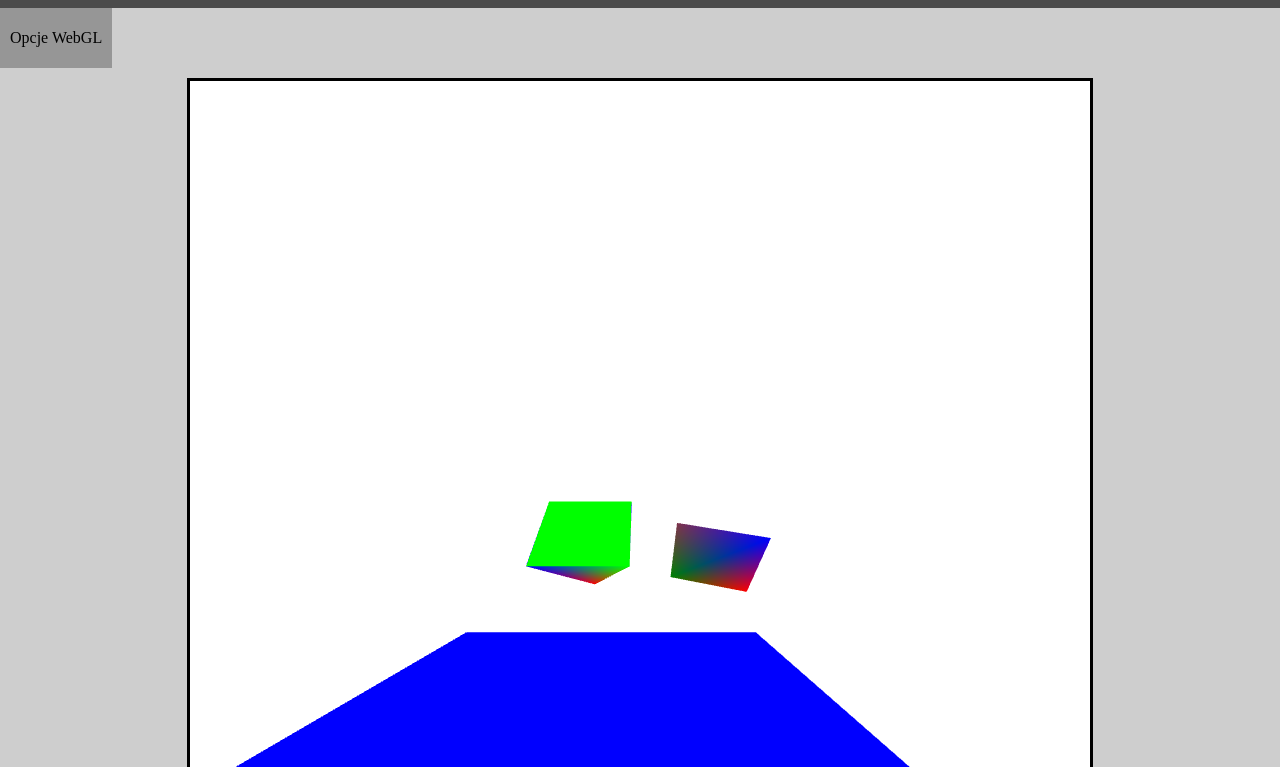
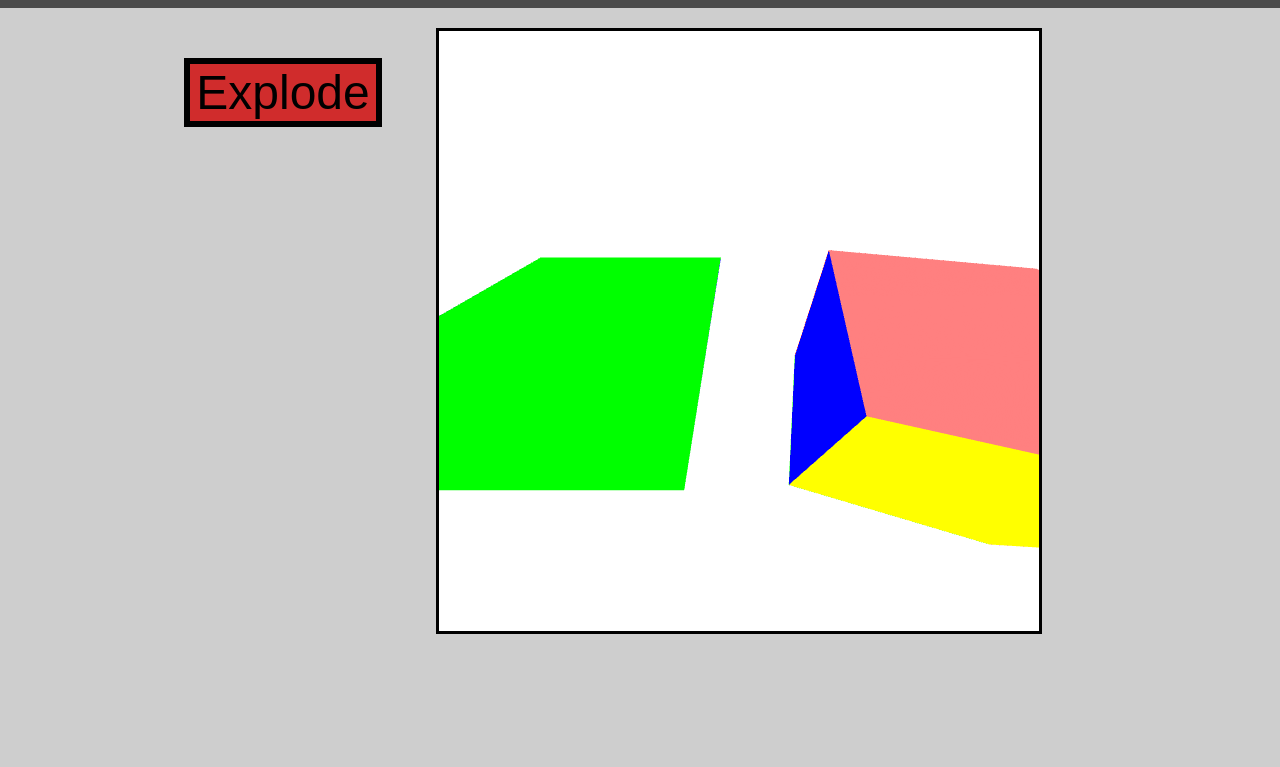
Before and after one commit to pwiatr/webGlPresentation, a plain HTML site: page WebGLProject/WebGLProject/lessons/third.html in a window 1280 px wide. Shown: the part 123-890 px from the top of the page. After the commit the page ends 800 px from the top, so only its background shows below. Drawn offline with Linux system fonts and the light colour scheme.

Commit message:
Dodano kilka kontrolek - regulacja prędkości w Buforach i ekplozja w Obiektach 3D.

```diff
--- a/WebGLProject/WebGLProject/lessons/third.html
+++ b/WebGLProject/WebGLProject/lessons/third.html
@@ -33,7 +33,16 @@
         }
     </script>
 
+    <style>
+        #crazy {
+             font-size: 3em;
+    background-color: #d02c2c;
+    border: 6px;
+    border-style: solid;
+    cursor: pointer;
+        }
 
+    </style>
 </head>
 <body>
     <div class="nav-panel">
@@ -41,25 +50,25 @@
             <a href="../index.html"><img src="../images/backArrow.png" /></a>
         </div>
         <div class="nav-title">
-            <h1>OpenGL i WebGL</h1>
+            <h1>Obiekty 3D</h1>
         </div>
     </div>
-    <div class="optionPanel">
-        <p>Opcje WebGL</p>
+    <div class="container">
+        <div class="center">
+            <div class="panel-3 buttons">
+                <input type="button" id="crazy" value="Explode" />
+            </div>
+            <div class="panel-3">
+                <canvas id="secondCanvas"></canvas>
+            </div>
+            <div class="panel-3 buttons">
+            </div>
+        </div>
     </div>
-    <!--<div class="canvasPanel">
-        <canvas id="firstCanvas"></canvas>
-    </div>-->
-    <!--<script src="../sourceFiles/3 - refactor.js"></script>
-    <script type="text/javascript">
-        var app = new GLApp();
-    </script>-->
-    <div class="canvasPanel">
-        <canvas id="secondCanvas"></canvas>
-    </div>
+
     <script src="../sourceFiles/3-5 refactor.js"></script>
     <script type="text/javascript">
-        var secondApp = new WebGlWrapper('secondCanvas', 900, 900);
+        var secondApp = new WebGlWrapper('secondCanvas', 600, 600);
     </script>
 
 </body>
--- a/WebGLProject/WebGLProject/libs/glElement.js
+++ b/WebGLProject/WebGLProject/libs/glElement.js
@@ -8,6 +8,11 @@ function GlElement() {
         buffer: gl.createBuffer(),
         vertices: []
     }
+    this.index = {
+        buffer: gl.createBuffer(),
+        indices: []
+    }
+
     this.rotation = 0;
     this.velocity = 0;
 
@@ -27,10 +32,25 @@ function GlElement() {
         this.color.buffer.numItems = numItems;
     }
 
+    this.setIndex = function (indices, itemSize, numItems) {
+        this.index.indices = indices;
+        gl.bindBuffer(gl.ELEMENT_ARRAY_BUFFER, this.index.buffer);
+        gl.bufferData(gl.ELEMENT_ARRAY_BUFFER, new Uint16Array(this.index.indices), gl.STATIC_DRAW);
+        this.index.buffer.itemSize = itemSize;
+        this.index.buffer.numItems = numItems;
+    }
+
     this.draw = function (shaderProgram) {
-        gl.bindBuffer(gl.ARRAY_BUFFER, this.position.buffer);
-        gl.vertexAttribPointer(shaderProgram.vertexPositionAttribute, this.position.buffer.itemSize, gl.FLOAT, false, 0, 0);
-        gl.bindBuffer(gl.ARRAY_BUFFER, this.color.buffer);
-        gl.vertexAttribPointer(shaderProgram.vertexColorAttribute, this.color.buffer.itemSize, gl.FLOAT, false, 0, 0);
+        if(this.position.vertices.length > 0) {
+            gl.bindBuffer(gl.ARRAY_BUFFER, this.position.buffer);
+            gl.vertexAttribPointer(shaderProgram.vertexPositionAttribute, this.position.buffer.itemSize, gl.FLOAT, false, 0, 0);
+        }
+        if (this.color.vertices.length > 0) {
+            gl.bindBuffer(gl.ARRAY_BUFFER, this.color.buffer);
+            gl.vertexAttribPointer(shaderProgram.vertexColorAttribute, this.color.buffer.itemSize, gl.FLOAT, false, 0, 0);
+        }
+        if (this.index.indices.length > 0) {
+            gl.bindBuffer(gl.ELEMENT_ARRAY_BUFFER, this.index.buffer);
+        }
     }
 }
--- a/WebGLProject/WebGLProject/sourceFiles/3-5 refactor.js
+++ b/WebGLProject/WebGLProject/sourceFiles/3-5 refactor.js
@@ -34,6 +34,15 @@ function WebGlWrapper(canvasId, width, height) {
     this.drawScene();
     //Animation?
     this.tick();
+
+    this.elapsedSeconds = 0;
+    this.direction = 1;
+    this.r = 0;
+    this.g = 0;
+    this.b = 0;
+    this.explode = false;
+
+    document.getElementById("crazy").addEventListener("click", this.explosion.bind(this));
 
 }
 
@@ -153,21 +162,73 @@ WebGlWrapper.prototype.initBuffers = function () {
         ];
         this.Triangle.setColor(colors, 4, 18);
 
-        var vertices = [
-            1.0, 1.0, 0.0,
-            -1.0, 1.0, 0.0,
-            1.0, -1.0, 0.0,
-            -1.0, -1.0, 0.0
+        vertices = [
+              // Front face
+              -1.0, -1.0, 1.0,
+               1.0, -1.0, 1.0,
+               1.0, 1.0, 1.0,
+              -1.0, 1.0, 1.0,
+
+              // Back face
+              -1.0, -1.0, -1.0,
+              -1.0, 1.0, -1.0,
+               1.0, 1.0, -1.0,
+               1.0, -1.0, -1.0,
+
+              // Top face
+              -1.0, 1.0, -1.0,
+              -1.0, 1.0, 1.0,
+               1.0, 1.0, 1.0,
+               1.0, 1.0, -1.0,
+
+              // Bottom face
+              -1.0, -1.0, -1.0,
+               1.0, -1.0, -1.0,
+               1.0, -1.0, 1.0,
+              -1.0, -1.0, 1.0,
+
+              // Right face
+               1.0, -1.0, -1.0,
+               1.0, 1.0, -1.0,
+               1.0, 1.0, 1.0,
+               1.0, -1.0, 1.0,
+
+              // Left face
+              -1.0, -1.0, -1.0,
+              -1.0, -1.0, 1.0,
+              -1.0, 1.0, 1.0,
+              -1.0, 1.0, -1.0,
         ];
-        this.Square.setPosition(vertices, 3, 4);
+        this.Square.setPosition(vertices, 3, 24);
 
-        var colors = [
-        1.0, 0.0, 0.0, 1.0,
-        0.0, 0.5, 0.0, 1.0,
-        0.0, 0.0, 1.0, 1.0,
-        0.5, 0.2, 0.3, 1.0
+        colors = [
+         [1.0, 0.0, 0.0, 1.0],     // Front face
+         [1.0, 1.0, 0.0, 1.0],     // Back face
+         [0.0, 1.0, 0.0, 1.0],     // Top face
+         [1.0, 0.5, 0.5, 1.0],     // Bottom face
+         [1.0, 0.0, 1.0, 1.0],     // Right face
+         [0.0, 0.0, 1.0, 1.0],     // Left face
         ];
-        this.Square.setColor(colors, 4, 4);
+        var unpackedColors = [];
+        for (var i in colors) {
+            var color = colors[i];
+            for (var j = 0; j < 4; j++) {
+                unpackedColors = unpackedColors.concat(color);
+            }
+        }
+
+        this.Square.setColor(unpackedColors, 4, 24);
+
+        var cubeVertexIndices = [
+            0, 1, 2, 0, 2, 3,    // Front face
+            4, 5, 6, 4, 6, 7,    // Back face
+            8, 9, 10, 8, 10, 11,  // Top face
+            12, 13, 14, 12, 14, 15, // Bottom face
+            16, 17, 18, 16, 18, 19, // Right face
+            20, 21, 22, 20, 22, 23  // Left face
+        ];
+
+        this.Square.setIndex(cubeVertexIndices, 1, 36);
 
         var floorVert = [
             5.0, 0.0, 5.0,
@@ -198,20 +259,22 @@ WebGlWrapper.prototype.prepareObjects = function () {
 
 WebGlWrapper.prototype.drawScene = function () {
     gl.viewport(0, 0, gl.viewportWidth, gl.viewportHeight);
+    this.explode ? gl.clearColor(this.r * 2, this.g * 3, this.b / 4, 1.0) : "";
     gl.clear(gl.COLOR_BUFFER_BIT | gl.DEPTH_BUFFER_BIT);
+
 
     mat4.perspective(this.pMatrix, 2, gl.viewportWidth / gl.viewportHeight, 0.1, 500.0);
     mat4.translate(this.pMatrix, this.pMatrix, [0.0, -3.0, -2.0]);
     mat4.identity(this.mvMatrix);
     mat4.translate(this.mvMatrix, this.mvMatrix,[-1.0, 0.0, -3.0]);
 
-    WebGLUtils.mvPushMatrix(this.mvMatrix, this.mvMatrixStack);
-    mat4.translate(this.mvMatrix, this.mvMatrix, [0.0, -0.5, 0.0]);
-    this.Floor.draw(this.shaderProgram);
-    WebGLUtils.setMatrixUniform(this.shaderProgram.pMatrixUniform, this.pMatrix);
-    WebGLUtils.setMatrixUniform(this.shaderProgram.mvMatrixUniform, this.mvMatrix);
-    gl.drawArrays(gl.TRIANGLE_STRIP, 0, this.Floor.position.buffer.numItems);
-    WebGLUtils.mvPopMatrix(this.mvMatrix, this.mvMatrixStack);
+    //WebGLUtils.mvPushMatrix(this.mvMatrix, this.mvMatrixStack);
+    //mat4.translate(this.mvMatrix, this.mvMatrix, [0.0, -0.5, 0.0]);
+    //this.Floor.draw(this.shaderProgram);
+    //WebGLUtils.setMatrixUniform(this.shaderProgram.pMatrixUniform, this.pMatrix);
+    //WebGLUtils.setMatrixUniform(this.shaderProgram.mvMatrixUniform, this.mvMatrix);
+    //gl.drawArrays(gl.TRIANGLE_STRIP, 0, this.Floor.position.buffer.numItems);
+    //WebGLUtils.mvPopMatrix(this.mvMatrix, this.mvMatrixStack);
 
     WebGLUtils.mvPushMatrix(this.mvMatrix, this.mvMatrixStack);
     mat4.scale(this.mvMatrix, this.mvMatrix, [5.0, 5.0, 5.0])
@@ -230,7 +293,7 @@ WebGlWrapper.prototype.drawScene = function () {
     this.Square.draw(this.shaderProgram);
     WebGLUtils.setMatrixUniform(this.shaderProgram.pMatrixUniform, this.pMatrix);
     WebGLUtils.setMatrixUniform(this.shaderProgram.mvMatrixUniform, this.mvMatrix);
-    gl.drawArrays(gl.TRIANGLE_STRIP, 0, this.Square.position.buffer.numItems);
+    gl.drawElements(gl.TRIANGLES, this.Square.index.buffer.numItems, gl.UNSIGNED_SHORT, 0);
     WebGLUtils.mvPopMatrix(this.mvMatrix, this.mvMatrixStack);
 
 
@@ -249,9 +312,53 @@ WebGlWrapper.prototype.animate = function () {
     if (this.lastTime != 0) {
         var elapsed = timeNow - this.lastTime;
 
-        this.Triangle.velocity += (1 * elapsed) / 1000.0;
-        this.Triangle.rotation += (45 * elapsed) / 1000.0;
-        this.Square.rotation += (75 * elapsed) / 1000.0;
+        this.elapsedSeconds += elapsed;
+
+        var firstDigit = String(this.elapsedSeconds).charAt(0);
+        this.direction = (firstDigit % 2 == 0 ? -1 : 1);
+
+        this.r = (this.r > 1 ? 0 : this.r + 0.1);
+        this.g = (this.g > 1 ? 0 : this.g + 0.2);
+        this.b = (this.b > 1 ? 0 : this.b + 0.3);
+
+            var colors = [
+                // Front face
+                this.r, 0.0, 0.0, 1.0,
+                0.0, 1.0, 0.0, 1.0,
+                0.0, this.r, this.g, 1.0,
+                // Right face
+                this.r, this.g, 0.0, 1.0,
+                0.0, this.r, 1.0, 1.0,
+                0.0, 0.2, this.g, 1.0,
+                // Back face
+                1.0, 0.0, 0.0, 1.0,
+                0.0, this.g, 0.0, 1.0,
+                0.0, 0.0, this.r, 1.0,
+                // Left face
+                this.b, 0.0, 0.0, 1.0,
+                0.0, 0.6, this.g, 1.0,
+                0.0, this.b, 0.0, 1.0,
+                // Bottom face
+                this.r, this.g, 0.0, 1.0,
+                0.0, this.r, this.g, 1.0,
+                0.0, 1.0, 0.0, 1.0,
+                this.r, this.g, 0.0, 1.0,
+                0.0, this.r, this.g, 1.0,
+                0.0, this.r, this.g, 1.0
+            ];
+            console.log(this.explode);
+        this.explode ? this.Triangle.setColor(colors, 4, 18) : "";
+
+
+        this.Triangle.velocity +=  (this.direction  * elapsed) / 1000.0;
+        this.Triangle.rotation +=  (45 * elapsed) / 1000.0;
+        this.Square.rotation += ( 75 * elapsed) / 1000.0;
     }
     this.lastTime = timeNow;
 }
+
+WebGlWrapper.prototype.explosion = function () {
+    console.log("Here");
+    this.explode = true;
+    console.log(this.explode);
+}
```
Also changed, not shown: WebGLProject/WebGLProject/index.html (+5 -3 lines), WebGLProject/WebGLProject/lessons/first.html (+1 -1 lines), WebGLProject/WebGLProject/lessons/second.html (+18 -2 lines), WebGLProject/WebGLProject/sourceFiles/2 - colorAnim.js (+8 -5 lines).
